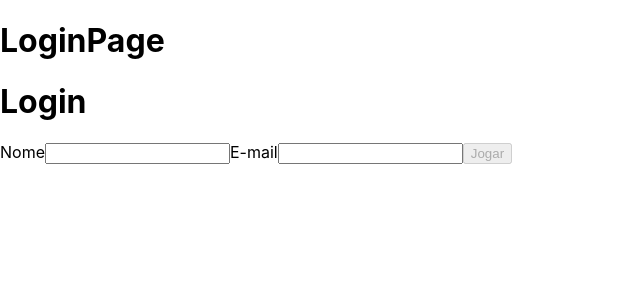
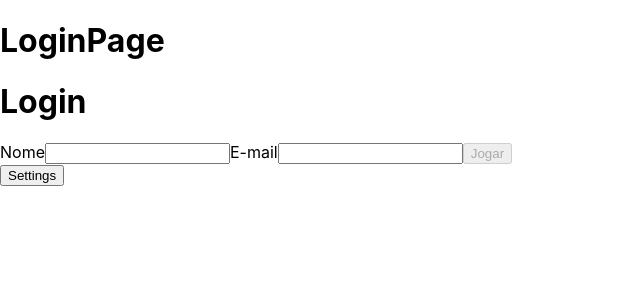
Before and after one commit to herculesgabriel/trivia-react-redux, a React (Create React App) app: page / in a window 1280 px wide. Shown: the top 300 px of the page, without its empty margins (0-640 px from the left). Built offline with nearby package versions, Linux system fonts and the light colour scheme.

Commit message:
add button-settings to login page

```diff
--- a/src/Components/Login/index.js
+++ b/src/Components/Login/index.jsx
@@ -1,7 +1,10 @@
 import React from 'react';
 import { useEffect, useState } from 'react';
+import { useHistory } from 'react-router-dom';
 
 const Login = () => {
+  const history = useHistory();
+
   const [name, setName] = useState('');
   const [email, setEmail] = useState('');
   const [invalidInputs, setInvalidInputs] = useState(true);
@@ -39,10 +42,21 @@ const Login = () => {
           />
         </label>
 
-        <button type="button" disabled={invalidInputs} data-testid="btn-play">
+        <button
+          type="button"
+          disabled={invalidInputs}
+          data-testid="btn-play"
+        >
           Jogar
         </button>
       </form>
+
+      <button
+        data-testid="btn-settings"
+        onClick={() => history.push('/settings')}
+      >
+        Settings
+      </button>
     </div>
   );
 };
--- /dev/null
+++ b/src/Pages/GamePage/index.jsx
@@ -0,0 +1,5 @@
+import React from 'react';
+
+const GamePage = () => <h1>GamePage</h1>;
+
+export default GamePage;
--- /dev/null
+++ b/src/Pages/SettingsPage/index.jsx
@@ -0,0 +1,7 @@
+import React from 'react';
+
+const SettingsPage = () => {
+  return <h1 data-testid="settings-title">SettingsPage</h1>;
+};
+
+export default SettingsPage;
--- a/src/routes.jsx
+++ b/src/routes.jsx
@@ -2,11 +2,15 @@ import React from 'react';
 import { BrowserRouter, Switch, Route } from 'react-router-dom';
 
 import LoginPage from './Pages/LoginPage';
+import GamePage from './Pages/GamePage';
+import SettingsPage from './Pages/SettingsPage';
 
 const Routes = () => (
   <BrowserRouter>
     <Switch>
       <Route exact path="/" component={LoginPage} />
+      <Route path="/settings" component={SettingsPage} />
+      <Route path="/game" component={GamePage} />
     </Switch>
   </BrowserRouter>
 );
```
Also changed, not shown: src/Pages/LoginPage/index.jsx (renamed from src/Pages/LoginPage/index.js).
